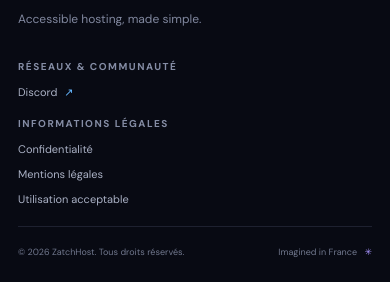
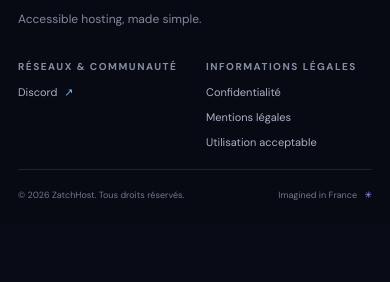
Before and after one commit to ZatchHost/zatchhost.github.io, a plain HTML site: page index.html in a window 390 px wide. Shown: the part 4130-4412 px from the top of the page. After the commit the page ends 4355 px from the top, so only its background shows below. Drawn offline with Linux system fonts and the light colour scheme.

Commit message:
Put footer categories in separate columns

```diff
--- a/styles.css
+++ b/styles.css
@@ -84,7 +84,7 @@ a:focus-visible,button:focus-visible,summary:focus-visible{outline:2px solid #a9
 .draft-notice strong{color:#ffdda6}
 .legal-updated{color:#7f879e!important;font-size:12px!important}
 .legal-back{padding-top:30px}
-.footer-link-groups{display:flex;flex-direction:column;align-items:flex-start;gap:18px;padding:0 0 24px}
+.footer-link-groups{display:grid;grid-template-columns:repeat(2,minmax(0,1fr));align-items:start;gap:40px;padding:0 0 24px}
 .footer-link-group{display:flex;flex-direction:column;align-items:flex-start;gap:7px}
 .footer-link-group h2{margin:0 0 2px;color:#858da5;font:700 10px/1.4 var(--font-body);letter-spacing:1.5px;text-transform:uppercase}
 .footer-link-group a{color:#aab1c5;font-size:11px;text-decoration:none;transition:color .2s ease}
@@ -96,5 +96,5 @@ a:focus-visible,button:focus-visible,summary:focus-visible{outline:2px solid #a9
   .legal-main section h2{font-size:20px}
   .legal-main p,.legal-main li{font-size:13px}
   .draft-notice{padding:15px}
-  .footer-link-groups{gap:16px;padding-bottom:18px}.footer-link-group{gap:7px}
+  .footer-link-groups{grid-template-columns:repeat(2,minmax(0,1fr));gap:22px;padding-bottom:18px}.footer-link-group{gap:7px}
 }
```
